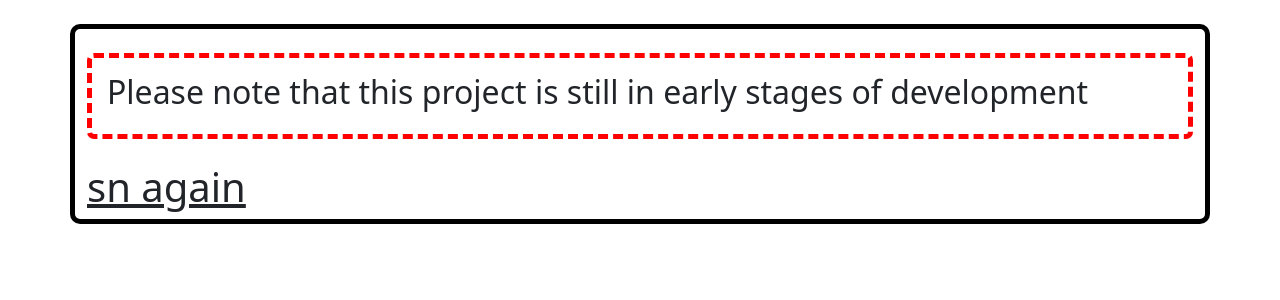
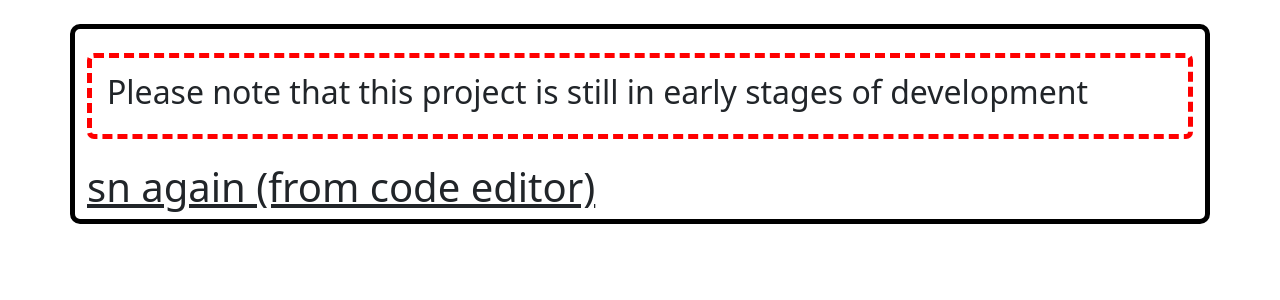
Before and after one commit to Tango0o0o/ByteBard, a Django app: page /home/ in a window 1280 px wide. Shown: the part 56-356 px from the top of the page. Run offline with Django 4.2, Linux system fonts and the light colour scheme.

Commit message:
Bro i'm tired

```diff
--- a/Main/templates/home.html
+++ b/Main/templates/home.html
@@ -2,6 +2,6 @@
 
 {% block content %}
 
-    <h1><u>sn again</u></h1>
+    <h1><u>sn again (from code editor)</u></h1>
 
 {% endblock %}
```
